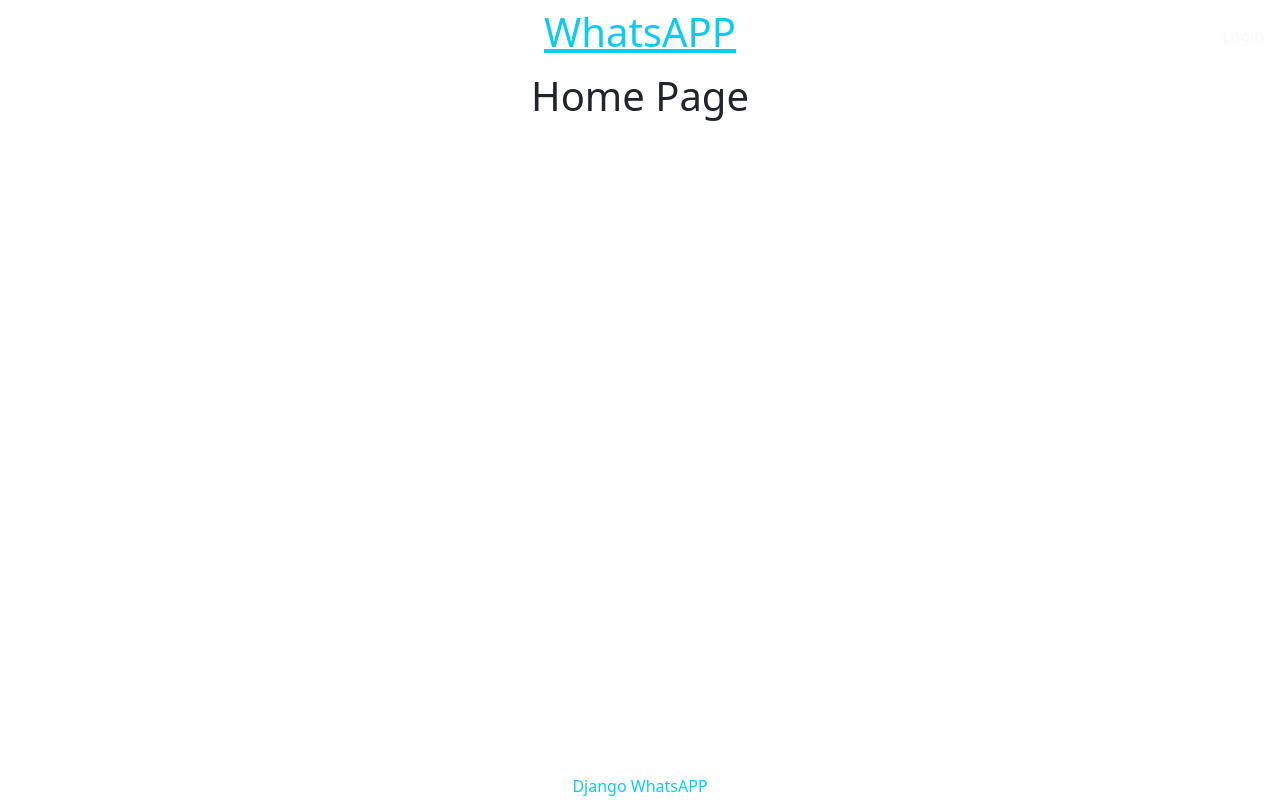
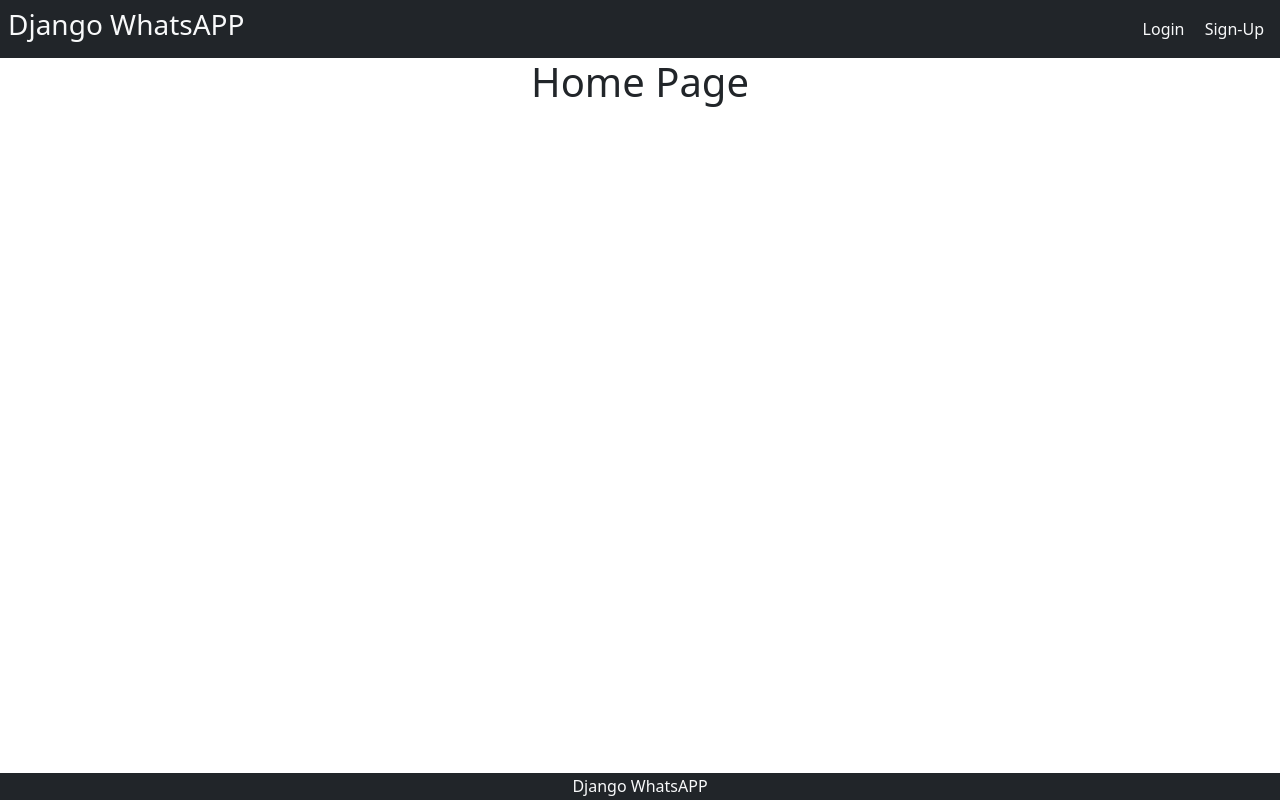
Before and after one commit to zahur76/docker_whatsapp, a Django app: page / in a window 1280 px wide. Run offline with Django 4.2, Linux system fonts and the light colour scheme; some libraries are stand-ins or nearby versions; some web fonts are replaced.

Commit message:
add: styling for navbar and footer

```diff
--- a/templates/base.html
+++ b/templates/base.html
@@ -33,17 +33,21 @@
         <title>Django-Whatsapp</title>
     </head>
     <body>
-        <nav class="row m-0 bg-nav">
-            <div class="d-none d-sm-block col-md-2"></div>
-            <div class="p-2 col-8 col-md-8 text-center h1">
-                <a class="text-info" href="{% url 'home' %}">WhatsAPP</a>
+        <nav class="row m-0 bg-dark text-light">
+            <div class="p-2 col-6 text-start h3">
+                <a class="text-light text-decoration-none" href="{% url 'home' %}">Django WhatsAPP</a>
             </div>
-            {% if request.user.is_superuser%}
-                <a class="p-0 col-2 col-md-1 text-center my-auto text-light nav-text dropdown" href="#">Menu <i class="fas fa-caret-down"></i></a>
-                <a href="#" class="p-0 col-2 col-md-1 text-center my-auto text-light logout-button nav-text">Logout</a>
-            {% else %}
-                <a href="#" class="p-0 col-4 col-md-2 text-end my-auto text-light login-button nav-text p-3">Login</a>
-            {% endif %}
+            <div class="p-2 col-6 text-end my-auto">
+                {% if request.user.is_authenticated %}
+                    {% if request.user.is_superuser %}
+                        <a class="text-decoration-none text-light p-2" href="#" class="">Admin</a>
+                    {% endif %}
+                        <a class="text-decoration-none text-light p-2" href="#" class="">Logout</a>
+                {% else %}
+                    <a class="text-decoration-none text-light p-2" href="#" class="">Login</a>
+                    <a class="text-decoration-none text-light p-2" href="#" class="">Sign-Up</a>
+                {% endif %}
+            </div>
         </nav>
         <!-- flash-messages -->
         {% if messages %}
@@ -69,8 +73,8 @@
             {% endblock %}
         </div>
 
-        <footer class="footer bg-nav text-danger text-center h6 m-0">
-            <div class="p-1 text-info">Django WhatsAPP</div>
+        <footer class="footer bg-dark text-light text-center h6 m-0">
+            <div class="p-1">Django WhatsAPP</div>
         </footer>
     </body>
 </html>
```
Also changed, not shown: django_whatsapp/settings.py (+12 -1 lines).
